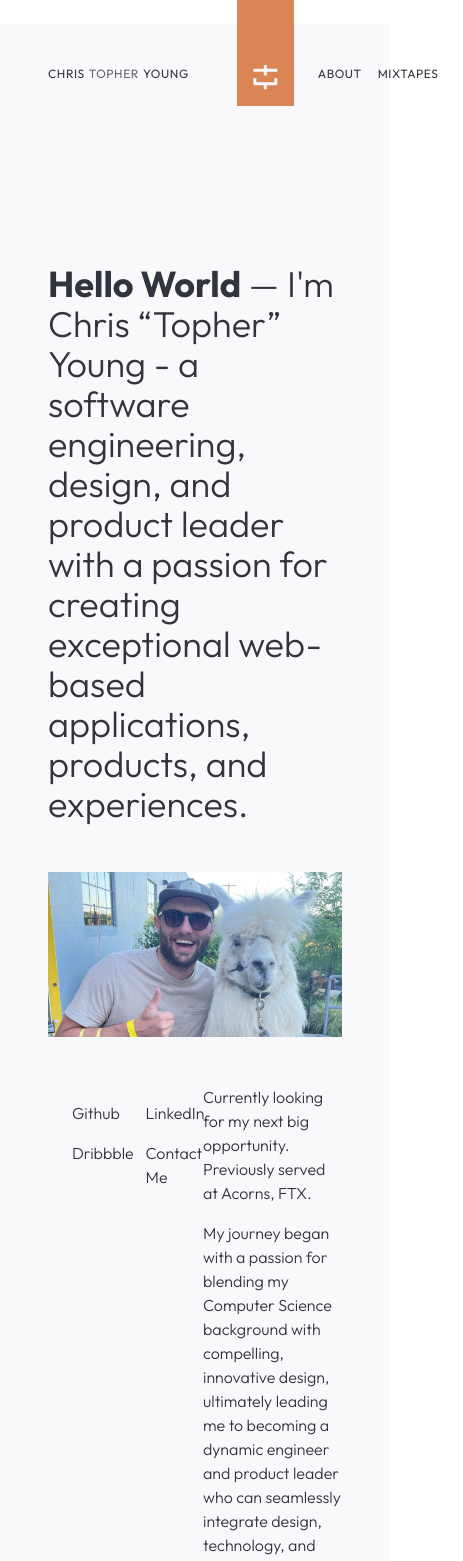
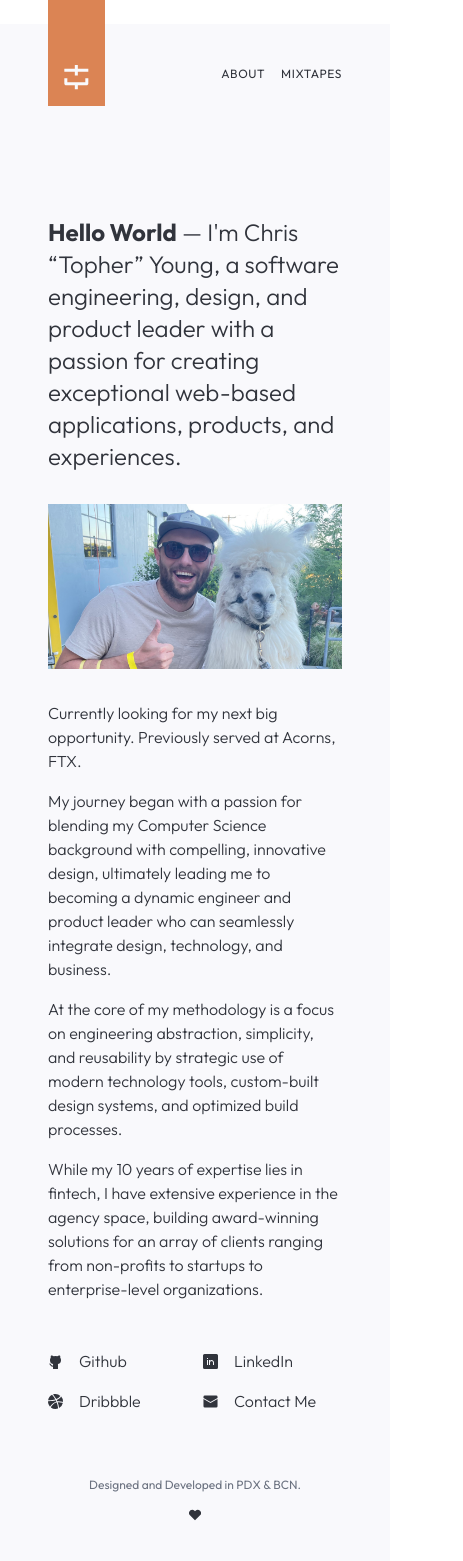
Before and after one commit to topheryoung/hellotopher, a Next.js app: page /about in a window 390 px wide. Shown: the top 1561 px of the page, 463 px wide, since content can reach past the window. Built offline with nearby package versions, Linux system fonts and the light colour scheme.

Commit message:
Adjust responsive breakpoints

```diff
--- a/src/app/about/page.tsx
+++ b/src/app/about/page.tsx
@@ -9,13 +9,13 @@ export const metadata: Metadata = {
 const About = () => {
   return (
     <div className="container pt-24 px-12">
-      <article className="relative flex flex-col space-y-12 mt-24">
-        <h1 className="text-4xl">
+      <article className="relative flex flex-col space-y-8 lg:space-y-12 my-12 lg:my-24">
+        <h1 className="text-2xl lg:text-4xl">
           <strong>Hello World</strong>
           <span className="font-light">
             {" "}
-            — I&apos;m Chris “Topher” Young - a software engineering, design,
-            and product leader with a passion for creating exceptional web-based
+            — I&apos;m Chris “Topher” Young, a software engineering, design, and
+            product leader with a passion for creating exceptional web-based
             applications, products, and experiences.
           </span>
         </h1>
@@ -28,7 +28,7 @@ const About = () => {
             priority
           />
         </div>
-        <div className="grid gap-4 grid-cols-2 grid-rows-1 font-light">
+        <div className="grid gap-4 auto-cols-auto lg:grid-cols-2 lg:grid-rows-1 font-light">
           <Social />
           <div>
             <p className="mb-4">
--- a/src/app/mixtapes/page.tsx
+++ b/src/app/mixtapes/page.tsx
@@ -7,8 +7,8 @@ export const metadata: Metadata = {
 
 const Mixtapes = () => {
   return (
-    <div className="container pt-24 px-12 space-y-12">
-      <h1 className="text-4xl">
+    <div className="container pt-24 px-12 space-y-12 mb-12 lg:mb-auto">
+      <h1 className="text-2xl lg:text-4xl">
         <strong>Mixtapes</strong>
         <span className="font-light">
           {" "}
@@ -25,7 +25,7 @@ const Mixtapes = () => {
           height={395}
           width={500}
           priority
-          className="ml-[100px]"
+          className="ml-[40px] lg:ml-[100px]"
         />
         <h2 className="text-xl">Tempests of Titan</h2>
         <p className="text-center max-w-xl">
@@ -49,7 +49,7 @@ const Mixtapes = () => {
           height={395}
           width={500}
           priority
-          className="ml-[100px]"
+          className="ml-[40px] lg:ml-[100px]"
         />
         <h2 className="text-xl">Train to Hakone</h2>
         <p className="text-center max-w-xl">
--- a/src/app/page.tsx
+++ b/src/app/page.tsx
@@ -5,8 +5,10 @@ import Carousel from "@/components/slider";
 
 export default function Home() {
   return (
-    <div className="container pt-24 px-12 space-y-52">
-      <h1 className="text-8xl my-48">Developer. Designer. Music Nerd.</h1>
+    <div className="container pt-24 px-12 space-y-18 lg:space-y-52">
+      <h1 className="text-5xl mt-12 mb-24 lg:text-8xl lg:my-48">
+        Developer. Designer. Music Nerd.
+      </h1>
 
       <Showcase
         index={{ current: 1, total: 5 }}
--- a/src/components/footer.tsx
+++ b/src/components/footer.tsx
@@ -1,6 +1,6 @@
 const Footer = () => {
   return (
-    <footer className="flex flex-col mt-24 space-y-4 mx-auto items-center">
+    <footer className="flex flex-col lg:mt-24 space-y-4 mx-auto items-center">
       <span className="text-xs text-gray-500">
         Designed and Developed in PDX & BCN.
       </span>
--- a/src/components/header.tsx
+++ b/src/components/header.tsx
@@ -6,7 +6,7 @@ const Header = () => {
       <div className="flex items-end justify-between max-w-6xl mx-auto px-6">
         <Link
           href="/"
-          className="flex uppercase basis-1/3 tracking-wider p-6 text-xs"
+          className="flex uppercase basis-1/3 tracking-wider p-6 text-xs hidden md:block"
         >
           Chris <span className="opacity-75 mx-1">Topher</span> Young
         </Link>
--- a/src/components/showcase.tsx
+++ b/src/components/showcase.tsx
@@ -25,19 +25,19 @@ const Showcase = ({
   children,
 }: Props) => {
   return (
-    <article className="relative flex flex-col space-y-12 my-24">
+    <article className="relative flex flex-col space-y-8 lg:space-y-12 my-12 lg:my-24">
       <div>
         <small className="text-orange-400">
           0{index.current}/0{index.total}
         </small>
-        <h1 className="text-4xl">
+        <h1 className="text-2xl lg:text-4xl">
           <strong>{name}</strong>
           <span className="font-light"> — {header}</span>
         </h1>
       </div>
       {children}
-      <div className="grid gap-4 grid-cols-2 grid-rows-1 font-light">
-        <ul>
+      <div className="grid gap-4 grid-cols-1 grid-rows-2 lg:grid-cols-2 lg:grid-rows-1 font-light">
+        <ul className="order-last lg:order-first">
           <li>
             <span className="text-orange-400">Roles :</span> {roles}
           </li>
--- a/src/components/social.tsx
+++ b/src/components/social.tsx
@@ -17,7 +17,7 @@ const IconButton = ({ href, label, children }: SocialLink) => (
 
 const Social = () => {
   return (
-    <div className="grid gap-4 grid-cols-2 grid-rows-1 ml-2">
+    <div className="grid gap-4 grid-cols-2 grid-rows-1 lg:ml-2 order-last lg:order-first">
       <div>
         <IconButton href="https://github.com/topheryoung" label="Github">
           <svg
```
